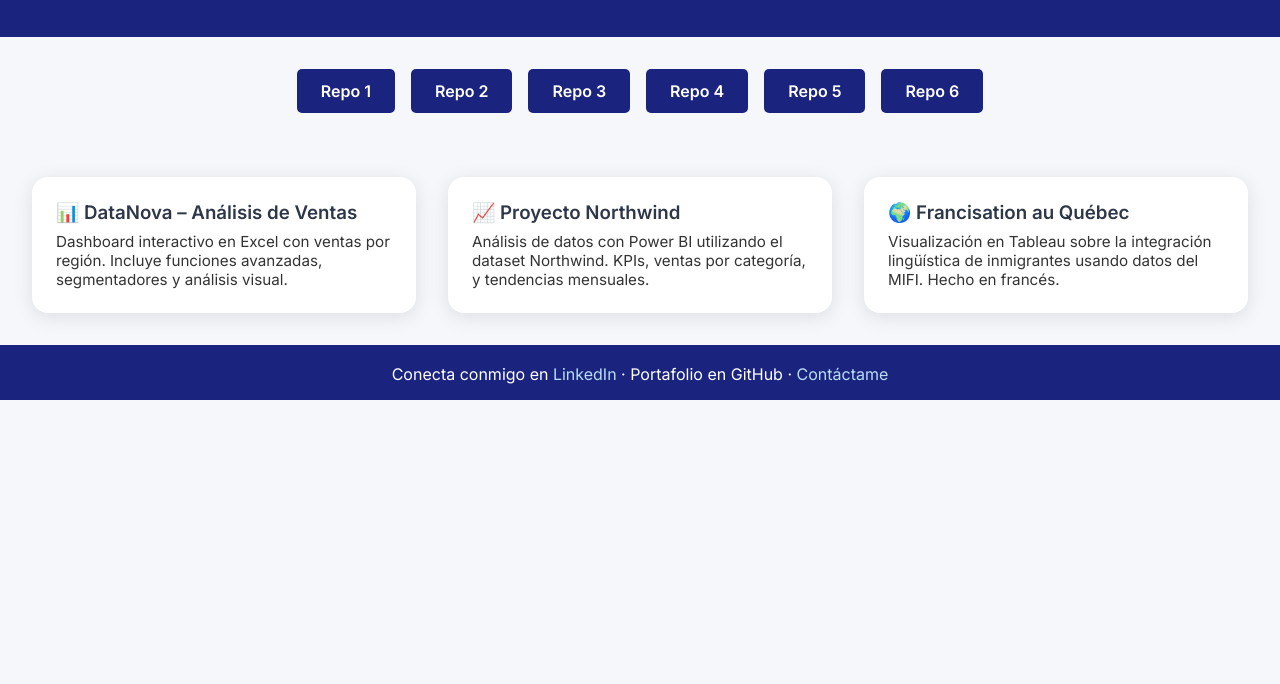
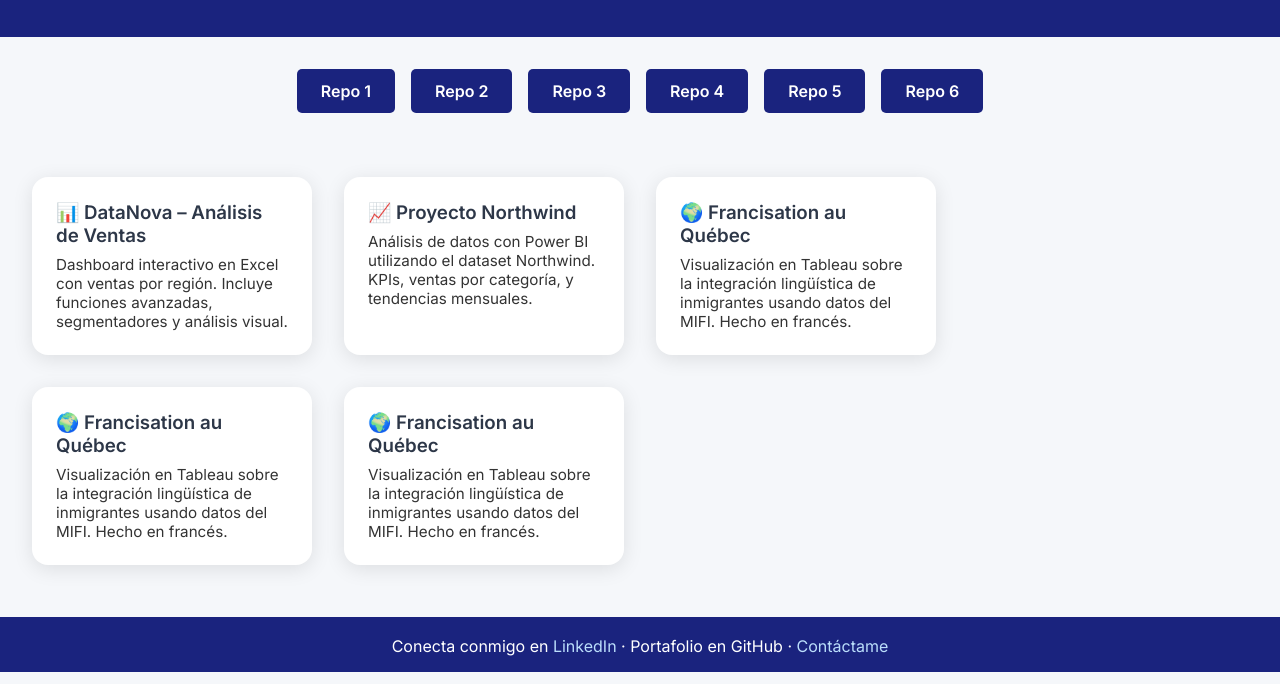
Before and after one commit to acenteno320/acenteno320.github.io, a plain HTML site: page index.html in a window 1280 px wide. Shown: the part 116-800 px from the top of the page. Drawn offline with Linux system fonts and the light colour scheme.

Commit message:
Update index.html

```diff
--- a/index.html
+++ b/index.html
@@ -137,7 +137,21 @@
       <h3>🌍 Francisation au Québec</h3>
       <p>Visualización en Tableau sobre la integración lingüística de inmigrantes usando datos del MIFI. Hecho en francés.</p>
     </div>
+  <br>
+
+  <div class="card">
+      <h3>🌍 Francisation au Québec</h3>
+      <p>Visualización en Tableau sobre la integración lingüística de inmigrantes usando datos del MIFI. Hecho en francés.</p>
+    </div>
+
+ <div class="card">
+      <h3>🌍 Francisation au Québec</h3>
+      <p>Visualización en Tableau sobre la integración lingüística de inmigrantes usando datos del MIFI. Hecho en francés.</p>
+    </div>
+
   </section>
+
+  <br>
 
   <footer>
     <p>Conecta conmigo en <a href="https://www.linkedin.com/in/tuusuario" target="_blank">LinkedIn</a> · Portafolio en GitHub · <a href="mailto:tuemail@example.com">Contáctame</a></p>
```
